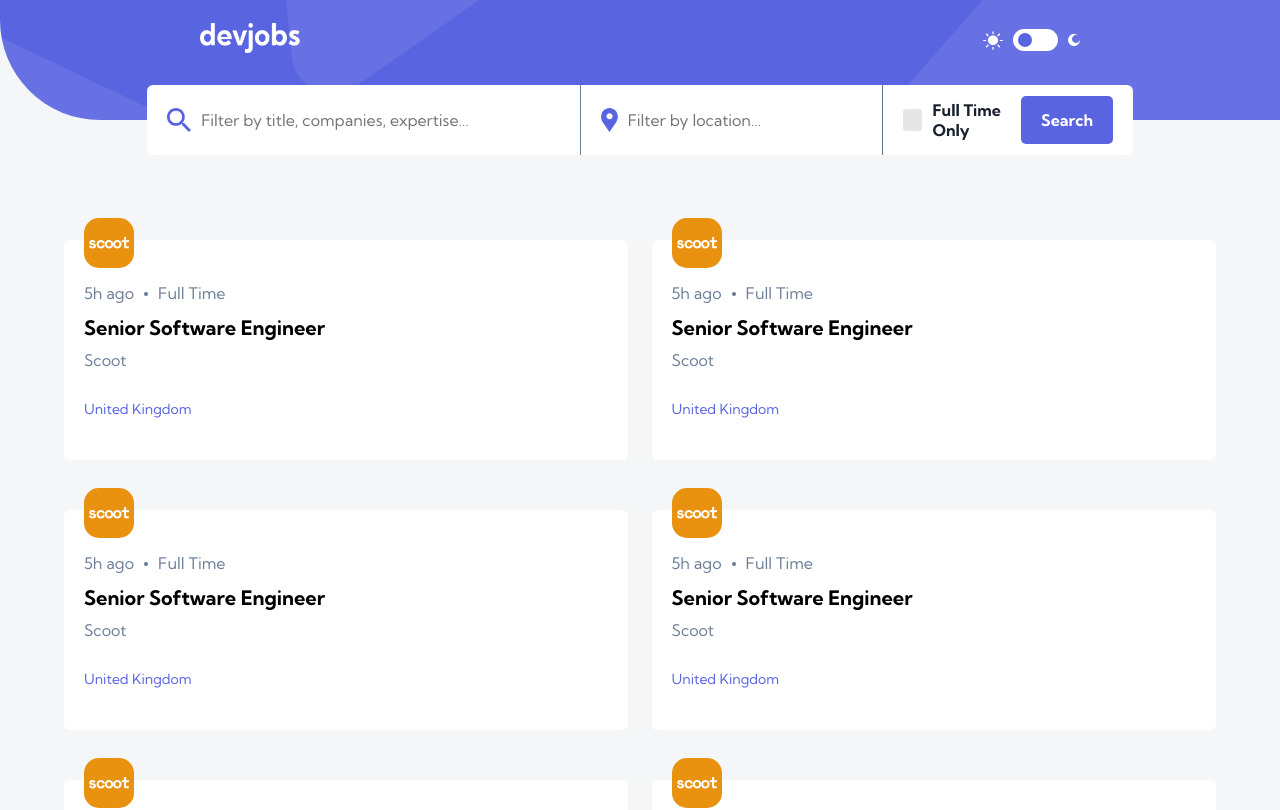
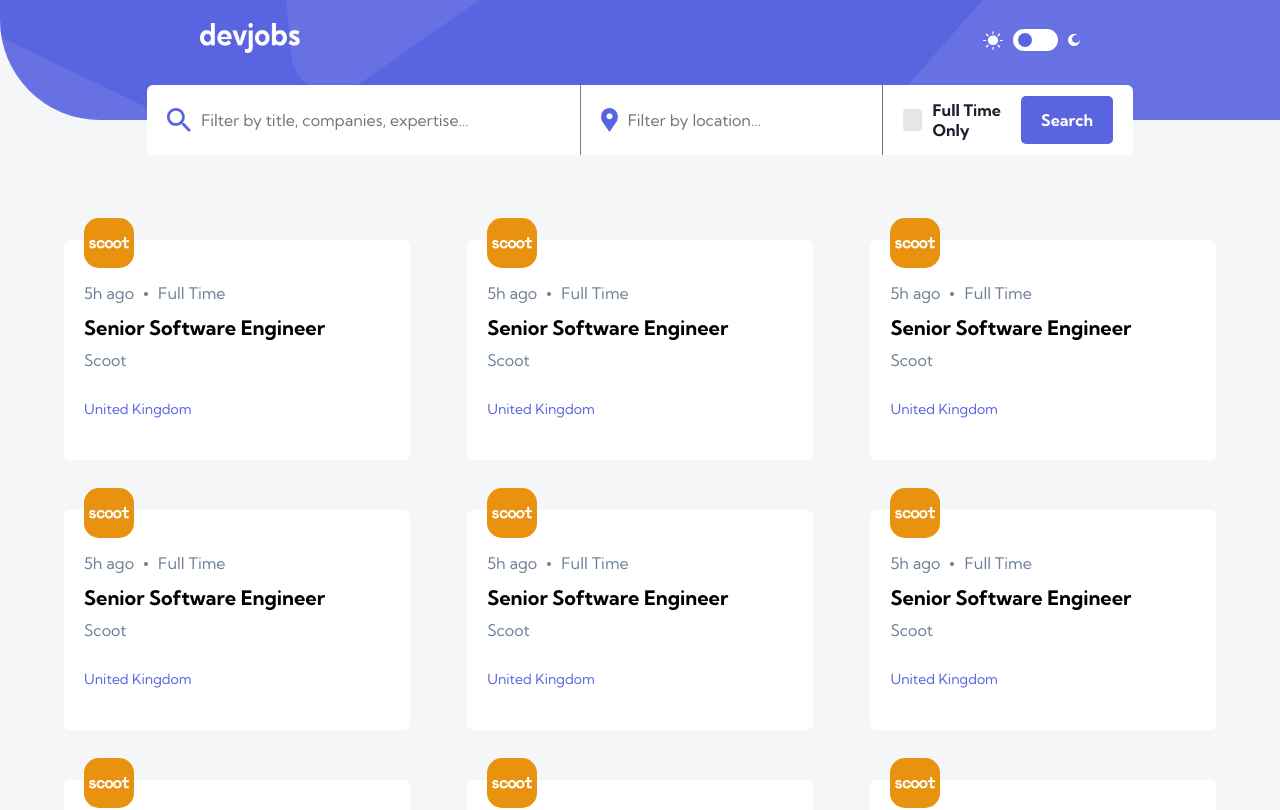
Before and after one commit to mambachristophersteven/devjobs_frontend, a React (Create React App) app: page / in a window 1280 px wide. Shown: the top 810 px of the page. Built offline with nearby package versions, Linux system fonts and the light colour scheme.

Commit message:
fixed tablet view

```diff
--- a/src/styles/Job.module.css
+++ b/src/styles/Job.module.css
@@ -2,7 +2,7 @@
     padding: 20px;
     padding-top: 20px;
     position: relative;
-    width: 49%;
+    width: 30%;
     height: 220px;
     margin-bottom: 50px;
     background: var(--job-background);
@@ -58,3 +58,10 @@
     font-family: kumbh;
     font-size: 14px;
 }
+
+@media screen and (max-width:768px){
+    .container{
+        width: 49%;
+
+    }
+}
```
